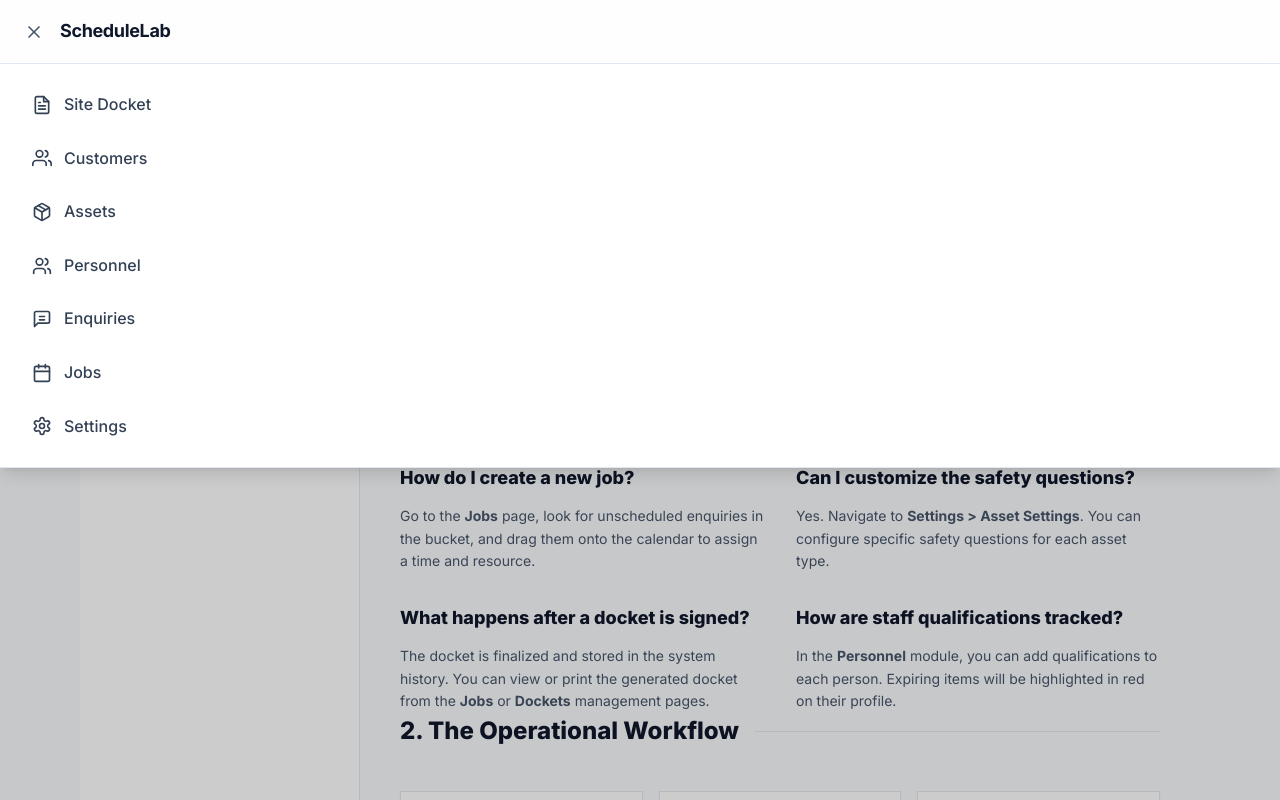
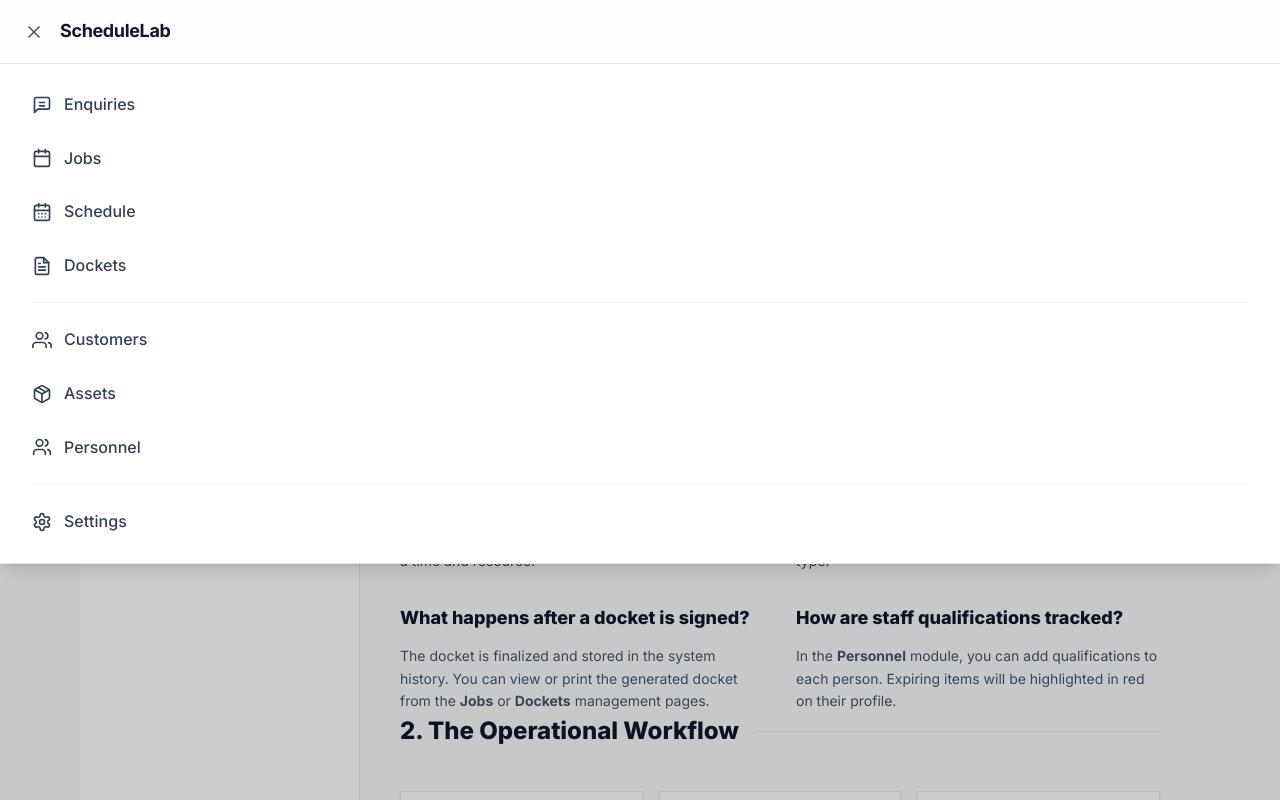
Before and after one commit to zachflem/schedule-lab, a React (Vite) app: page /docs in a window 1280 px wide. Both pictures are taken after a click on the button "Open menu". Shown: the top 800 px of the page. Built offline with nearby package versions, Linux system fonts and the light colour scheme.

Commit message:
Reorder navigation menu, rename Dockets, and split Jobs and Schedule views

```diff
--- a/src/app/router.tsx
+++ b/src/app/router.tsx
@@ -29,6 +29,7 @@ export function AppRouter() {
           <Route path="/enquiries" element={<EnquiriesPage />} />
           <Route path="/enquiry" element={<PublicEnquiryPage />} />
           <Route path="/jobs" element={<JobsPage />} />
+          <Route path="/schedule" element={<JobsPage />} />
           <Route path="/docs" element={<DocsPage />} />
           <Route path="/" element={<Navigate to="/docs" replace />} />
           <Route path="*" element={<Navigate to="/docs" replace />} />
--- /dev/null
+++ b/src/features/jobs/ui/JobTable.tsx
@@ -0,0 +1,91 @@
+import { NavLink } from 'react-router';
+import type { JobWithResources } from '../api/useJobs';
+
+interface JobTableProps {
+  jobs: JobWithResources[];
+  loading?: boolean;
+}
+
+export function JobTable({ jobs, loading }: JobTableProps) {
+  const getStatusBadge = (status: any) => {
+    const statusStr = String(status);
+    const classes: Record<string, string> = {
+      'Job Booked': 'badge--active',
+      'Job Scheduled': 'badge--info',
+      'In Progress': 'badge--warning',
+      'Halt': 'badge--danger',
+      'Completed': 'badge--success',
+    };
+    return <span className={`badge ${classes[statusStr] || ''}`}>{statusStr}</span>;
+  };
+
+  if (loading && !jobs.length) {
+    return (
+      <div style={{ textAlign: 'center', padding: 'var(--space-12)' }}>
+        <p>Loading jobs...</p>
+      </div>
+    );
+  }
+
+  return (
+    <div className="data-table-container">
+      <table className="data-table">
+        <thead>
+          <tr>
+            <th>Job ID</th>
+            <th>Customer / Project</th>
+            <th>Location</th>
+            <th>Schedule</th>
+            <th>Status</th>
+            <th>Actions</th>
+          </tr>
+        </thead>
+        <tbody>
+          {jobs.length === 0 ? (
+            <tr>
+              <td colSpan={6} style={{ textAlign: 'center', padding: 'var(--space-8)' }}>
+                No jobs found.
+              </td>
+            </tr>
+          ) : (
+            jobs.map(job => (
+              <tr key={job.id}>
+                <td className="font-mono text-xs">{job.id}</td>
+                <td>
+                  <div className="font-semibold">{job.customer_name}</div>
+                  <div className="text-xs text-secondary">{job.project_name || 'No project'}</div>
+                </td>
+                <td className="text-sm">{job.location || '—'}</td>
+                <td>
+                  {job.start_time ? (
+                    <div className="text-xs">
+                      <div className="font-semibold">{new Date(job.start_time).toLocaleDateString()}</div>
+                      <div className="text-secondary">
+                        {new Date(job.start_time).toLocaleTimeString([], { hour: '2-digit', minute: '2-digit' })}
+                        {' - '}
+                        {job.end_time ? new Date(job.end_time).toLocaleTimeString([], { hour: '2-digit', minute: '2-digit' }) : '...'}
+                      </div>
+                    </div>
+                  ) : (
+                    <span className="text-xs text-secondary italic">Unscheduled</span>
+                  )}
+                </td>
+                <td>{getStatusBadge(job.status_id)}</td>
+                <td>
+                  <div className="flex gap-2">
+                    <NavLink to={`/docket?jobId=${job.id}`} className="btn btn--secondary btn--sm">
+                      Docket
+                    </NavLink>
+                    <button className="btn btn--secondary btn--sm" onClick={() => console.log('Edit job', job.id)}>
+                      Edit
+                    </button>
+                  </div>
+                </td>
+              </tr>
+            ))
+          )}
+        </tbody>
+      </table>
+    </div>
+  );
+}
--- a/src/features/jobs/ui/JobsPage.tsx
+++ b/src/features/jobs/ui/JobsPage.tsx
@@ -1,11 +1,15 @@
 import { useEffect } from 'react';
+import { useLocation } from 'react-router';
 import { useJobs } from '../api/useJobs';
 import { UnscheduledBucket } from './UnscheduledBucket';
 import { GanttChart } from './GanttChart';
+import { JobTable } from './JobTable';
 import { Spinner } from '@/shared/ui';
 
 export function JobsPage() {
   const { jobs, loading, error, loadJobs, updateJobSchedule } = useJobs();
+  const location = useLocation();
+  const isScheduleView = location.pathname === '/schedule';
 
   useEffect(() => {
     loadJobs({ include: 'resources' });
@@ -16,16 +20,21 @@ export function JobsPage() {
   return (
     <div className="container jobs-page p-8">
       <div className="page-header mb-8">
-        <h1 className="text-2xl font-bold">Jobs & Scheduling</h1>
-        <p className="text-gray-500 text-sm">Schedule jobs and manage resource allocations.</p>
+        <h1 className="text-2xl font-bold">{isScheduleView ? 'Project Schedule' : 'Jobs Management'}</h1>
+        <p className="text-gray-500 text-sm">
+          {isScheduleView
+            ? 'Visualize and manage timelines for all jobs.'
+            : 'List and manage all jobs in the system.'}
+        </p>
       </div>
 
       {error && <div className="alert alert--danger mb-6">{error}</div>}
 
+      {isScheduleView ? (
+        <>
           <UnscheduledBucket
             jobs={jobs}
             onSelectJob={(job) => {
-          // Future: open modal to edit or manually schedule
               console.log('Selected job', job);
             }}
           />
@@ -44,6 +53,10 @@ export function JobsPage() {
               updateJobSchedule(jobId, start, end);
             }}
           />
+        </>
+      ) : (
+        <JobTable jobs={jobs} loading={loading} />
+      )}
     </div>
   );
 }
--- a/src/widgets/layout/NavMenu.tsx
+++ b/src/widgets/layout/NavMenu.tsx
@@ -8,8 +8,49 @@ interface NavMenuProps {
 export function NavMenu({ isOpen, onClose }: NavMenuProps) {
   const menuItems = [
     {
+      to: '/enquiries',
+      label: 'Enquiries',
+      icon: (
+        <svg viewBox="0 0 24 24" fill="none" stroke="currentColor" strokeWidth="2" strokeLinecap="round" strokeLinejoin="round" className="nav-item-icon">
+          <path d="M21 15a2 2 0 0 1-2 2H7l-4 4V5a2 2 0 0 1 2-2h14a2 2 0 0 1 2 2z" />
+          <line x1="9" y1="9" x2="15" y2="9" />
+          <line x1="9" y1="13" x2="15" y2="13" />
+        </svg>
+      ),
+    },
+    {
+      to: '/jobs',
+      label: 'Jobs',
+      icon: (
+        <svg viewBox="0 0 24 24" fill="none" stroke="currentColor" strokeWidth="2" strokeLinecap="round" strokeLinejoin="round" className="nav-item-icon">
+          <rect x="3" y="4" width="18" height="18" rx="2" ry="2" />
+          <line x1="16" y1="2" x2="16" y2="6" />
+          <line x1="8" y1="2" x2="8" y2="6" />
+          <line x1="3" y1="10" x2="21" y2="10" />
+        </svg>
+      ),
+    },
+    {
+      to: '/schedule',
+      label: 'Schedule',
+      icon: (
+        <svg viewBox="0 0 24 24" fill="none" stroke="currentColor" strokeWidth="2" strokeLinecap="round" strokeLinejoin="round" className="nav-item-icon">
+          <path d="M8 2v4" />
+          <path d="M16 2v4" />
+          <rect width="18" height="18" x="3" y="4" rx="2" />
+          <path d="M3 10h18" />
+          <path d="M8 14h.01" />
+          <path d="M12 14h.01" />
+          <path d="M16 14h.01" />
+          <path d="M8 18h.01" />
+          <path d="M12 18h.01" />
+          <path d="M16 18h.01" />
+        </svg>
+      ),
+    },
+    {
       to: '/docket?jobId=j01',
-      label: 'Site Docket',
+      label: 'Dockets',
       icon: (
         <svg viewBox="0 0 24 24" fill="none" stroke="currentColor" strokeWidth="2" strokeLinecap="round" strokeLinejoin="round" className="nav-item-icon">
           <path d="M14 2H6a2 2 0 0 0-2 2v16a2 2 0 0 0 2 2h12a2 2 0 0 0 2-2V8z" />
@@ -20,6 +61,7 @@ export function NavMenu({ isOpen, onClose }: NavMenuProps) {
         </svg>
       ),
     },
+    { type: 'separator' },
     {
       to: '/customers',
       label: 'Customers',
@@ -56,29 +98,7 @@ export function NavMenu({ isOpen, onClose }: NavMenuProps) {
         </svg>
       ),
     },
-    {
-      to: '/enquiries',
-      label: 'Enquiries',
-      icon: (
-        <svg viewBox="0 0 24 24" fill="none" stroke="currentColor" strokeWidth="2" strokeLinecap="round" strokeLinejoin="round" className="nav-item-icon">
-          <path d="M21 15a2 2 0 0 1-2 2H7l-4 4V5a2 2 0 0 1 2-2h14a2 2 0 0 1 2 2z" />
-          <line x1="9" y1="9" x2="15" y2="9" />
-          <line x1="9" y1="13" x2="15" y2="13" />
-        </svg>
-      ),
-    },
-    {
-      to: '/jobs',
-      label: 'Jobs',
-      icon: (
-        <svg viewBox="0 0 24 24" fill="none" stroke="currentColor" strokeWidth="2" strokeLinecap="round" strokeLinejoin="round" className="nav-item-icon">
-          <rect x="3" y="4" width="18" height="18" rx="2" ry="2" />
-          <line x1="16" y1="2" x2="16" y2="6" />
-          <line x1="8" y1="2" x2="8" y2="6" />
-          <line x1="3" y1="10" x2="21" y2="10" />
-        </svg>
-      ),
-    },
+    { type: 'separator' },
     {
       to: '/settings',
       label: 'Settings',
@@ -96,17 +116,23 @@ export function NavMenu({ isOpen, onClose }: NavMenuProps) {
       <div className={`menu-overlay ${isOpen ? 'open' : ''}`} onClick={onClose} />
       <div className={`nav-menu-container ${isOpen ? 'open' : ''}`}>
         <nav className="nav-menu">
-          {menuItems.map((item) => (
-            <NavLink
-              key={item.to}
-              to={item.to}
-              className={({ isActive }) => `nav-item ${isActive ? 'active' : ''}`}
-              onClick={onClose}
-            >
-              {item.icon}
-              <span>{item.label}</span>
-            </NavLink>
-          ))}
+          {menuItems.map((item, index) => {
+            if ('type' in item && item.type === 'separator') {
+              return <div key={`sep-${index}`} className="nav-divider" />;
+            }
+            const navItem = item as { to: string; label: string; icon: any };
+            return (
+              <NavLink
+                key={navItem.to}
+                to={navItem.to}
+                className={({ isActive }) => `nav-item ${isActive ? 'active' : ''}`}
+                onClick={onClose}
+              >
+                {navItem.icon}
+                <span>{navItem.label}</span>
+              </NavLink>
+            );
+          })}
         </nav>
       </div>
     </>
--- a/src/widgets/layout/layout.css
+++ b/src/widgets/layout/layout.css
@@ -106,6 +106,12 @@
   height: 20px;
 }
 
+.nav-divider {
+  height: 1px;
+  background: var(--color-gray-100);
+  margin: var(--space-2) var(--space-4);
+}
+
 .main-content {
   flex: 1;
   padding-top: var(--space-4);
```
Also changed, not shown: 1 other file (tests, documents, lock files or other folders). Lines whose indentation alone changed are shown as unchanged.
